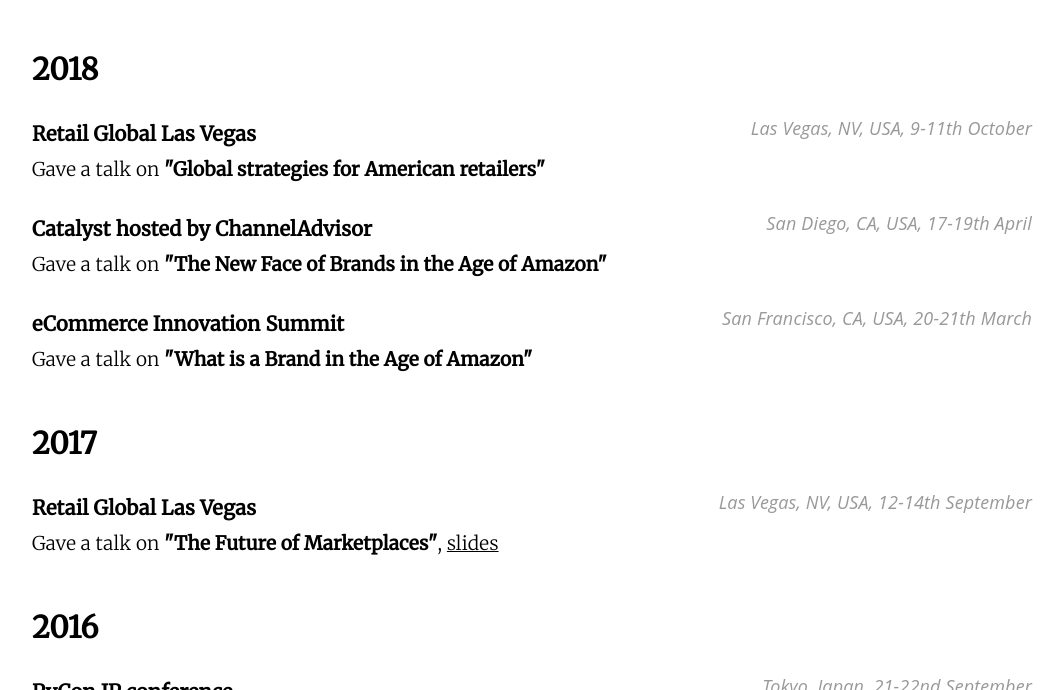
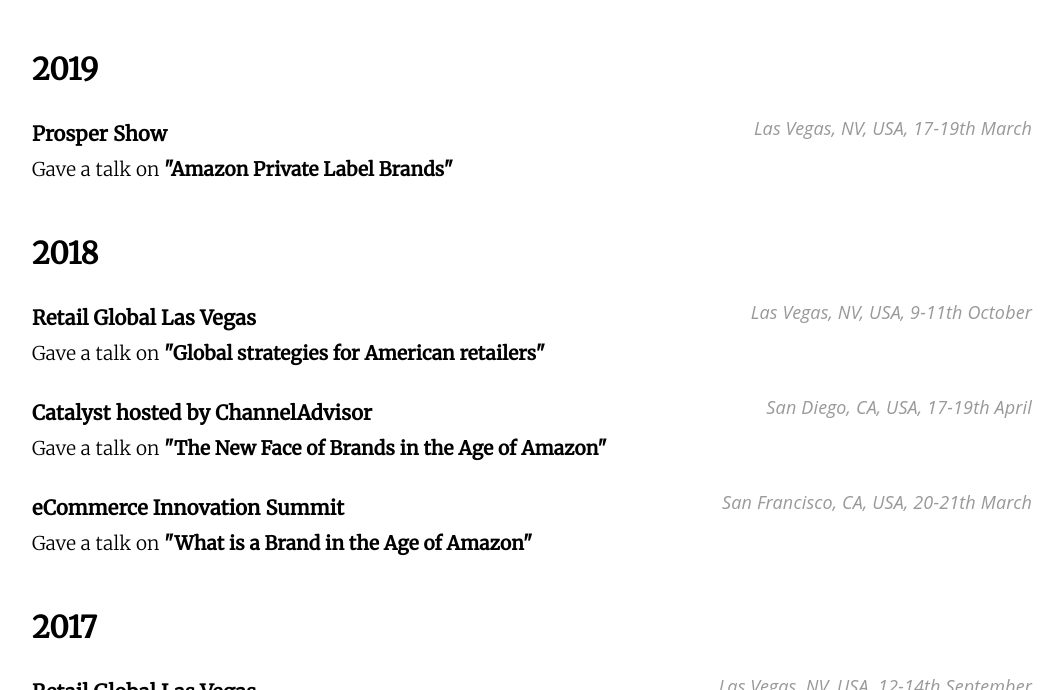
Before and after one commit to juokaz/juokaz.com, a Jekyll site: the page built from conferences.html, in a window 1280 px wide and 900 px high, scrolled down 353 px, cut to the strip 210-900 px from the top of the window. Shown: the whole strip, without its empty margins (108-1172 px from the left). Built offline with Jekyll 4.4.1, drawn with Linux system fonts in a browser that asks for light colours.

Commit message:
Added Prosper Show conference

```diff
--- a/_config.yml
+++ b/_config.yml
@@ -97,6 +97,13 @@
   - juozas-kaziukenas-at-drupalcamp-lisboa-2011_8395175728_o.jpg
 
 conferences:
+  - year: 2019
+    talks:
+    - title: Prosper Show
+      location: Las Vegas, NV, USA
+      date: 17-19th March
+      spoken:
+          - title: Amazon Private Label Brands
   - year: 2018
     talks:
     - title: Retail Global Las Vegas
```
